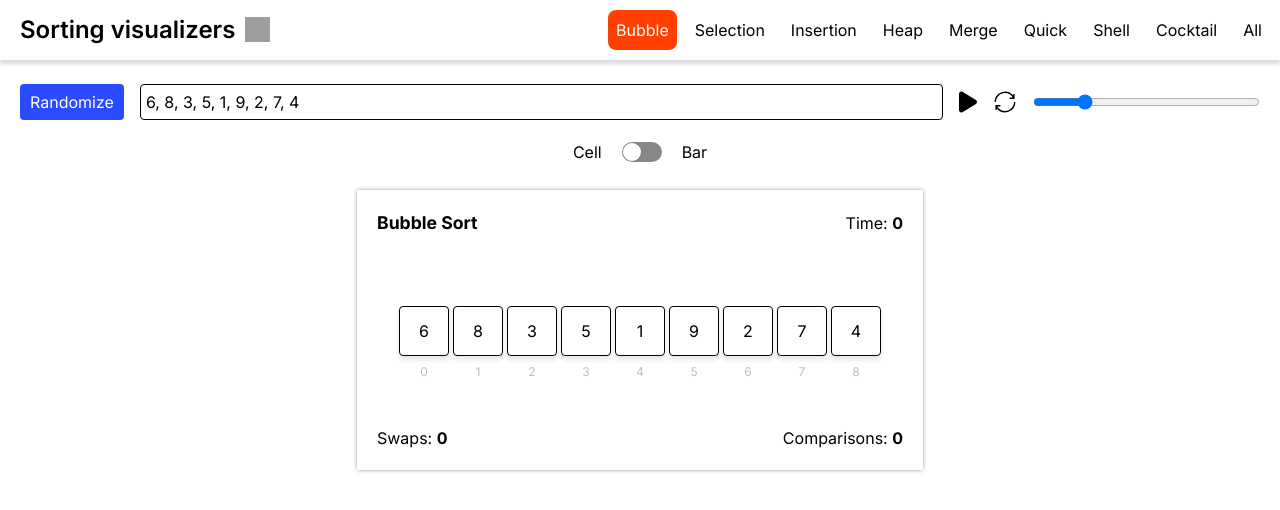
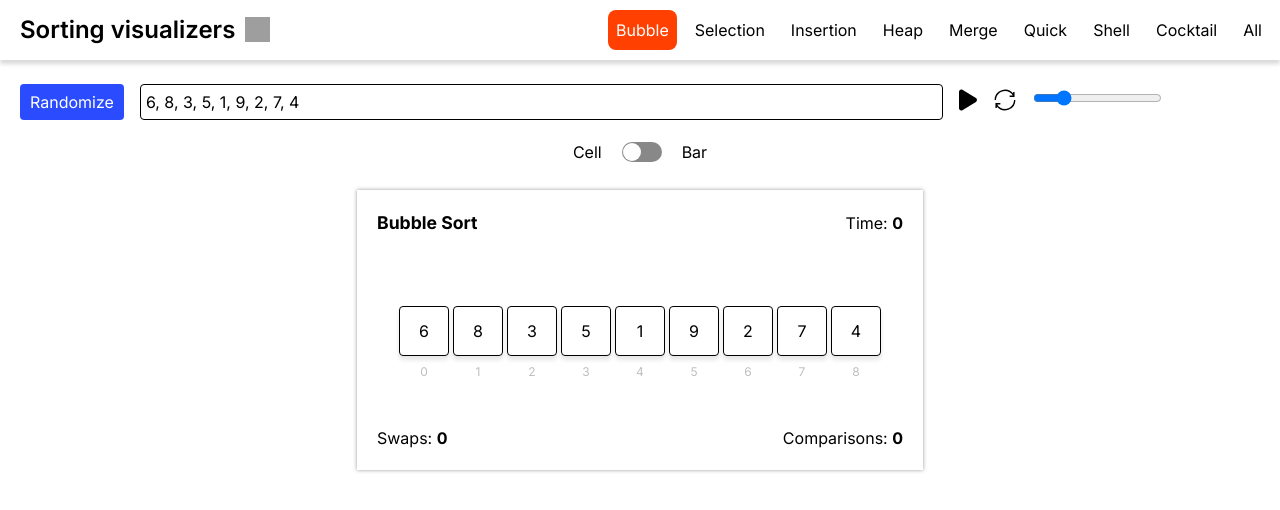
Before and after one commit to sadanandpai/algo-visualizers, a React (Vite) app: page /#/sorting-visualizer/bubble in a window 1280 px wide. Shown: the top 510 px of the page. Built offline with nearby package versions, Linux system fonts and the light colour scheme; grey boxes are pictures that could not be loaded.

Commit message:
tooltip component added

```diff
--- a/src/apps/sorting-visualizer/components/controller/execution.tsx
+++ b/src/apps/sorting-visualizer/components/controller/execution.tsx
@@ -11,6 +11,7 @@ import pauseIcon from "/pause.svg";
 import playIcon from "/play.svg";
 import resetIcon from "/reset.svg";
 import { useEffect } from "react";
+import Tooltip from "../tooltip/tooltip";
 
 function Execution() {
   const dispatch = useAppDispatch();
@@ -35,6 +36,7 @@ function Execution() {
 
   return (
     <div className={classes.controls}>
+      <Tooltip text={isPlaying ? "Pause" : "Play"}>
       <button
         onClick={() => dispatch(setIsPlaying(!isPlaying))}
         disabled={array.length === 0 || isPlaying === null}
@@ -42,29 +44,31 @@ function Execution() {
         <img
           src={isPlaying ? pauseIcon : playIcon}
           alt={isPlaying ? "Pause" : "Play"}
-          title={isPlaying ? "Pause" : "Play"}
           height={24}
           width={24}
         />
       </button>
+      </Tooltip>
 
+      <Tooltip text={"Reset"}>
       <button
         onClick={() => dispatch(setReset())}
         disabled={array.length === 0}
-        title={"Reset"}
       >
         <img src={resetIcon} height={24} width={24} />
       </button>
+      </Tooltip>
 
+      <Tooltip text={"Animation speed"}>
       <input
         type="range"
         min={1}
         max={20}
         value={speed}
         step={1}
-        title="Animation speed"
         onChange={(e) => dispatch(setSpeed(e.target.valueAsNumber))}
       />
+      </Tooltip>
     </div>
   );
 }
--- /dev/null
+++ b/src/apps/sorting-visualizer/components/tooltip/tooltip.module.scss
@@ -0,0 +1,36 @@
+// Tooltip.scss
+
+.tooltipContainer {
+    position: relative;
+    display: inline-block;
+    padding-top: 4px;
+
+    &:hover .tooltip {
+      opacity: 1;
+      visibility: visible;
+    }
+  }
+
+  .tooltip {
+    position: absolute;
+    background-color: #333;
+    color: #fff;
+    padding: 5px;
+    border-radius: 4px;
+    font-size: 12px;
+    z-index: 1;
+    opacity: 0;
+    visibility: hidden;
+    transition: opacity 0.3s ease-in-out;
+
+    &::before {
+        content: '';
+        position: absolute;
+        top: -6px;
+        left: 50%;
+        transform: translateX(-50%);
+        border-width: 0 6px 10px 6px;
+        border-style: solid;
+        border-color: transparent transparent #333 transparent;
+      }
+  }
--- /dev/null
+++ b/src/apps/sorting-visualizer/components/tooltip/tooltip.tsx
@@ -0,0 +1,20 @@
+import { FC, ReactNode } from 'react';
+import classes from "./tooltip.module.scss";
+
+interface TooltipProps {
+  text: string;
+  children: ReactNode;
+}
+
+const Tooltip: FC<TooltipProps> = ({ text, children }) => {
+  return (
+    <div className={classes.tooltipContainer}>
+      {children}
+      <div className={classes.tooltip}>
+        {text}
+      </div>
+    </div>
+  );
+};
+
+export default Tooltip;
```
